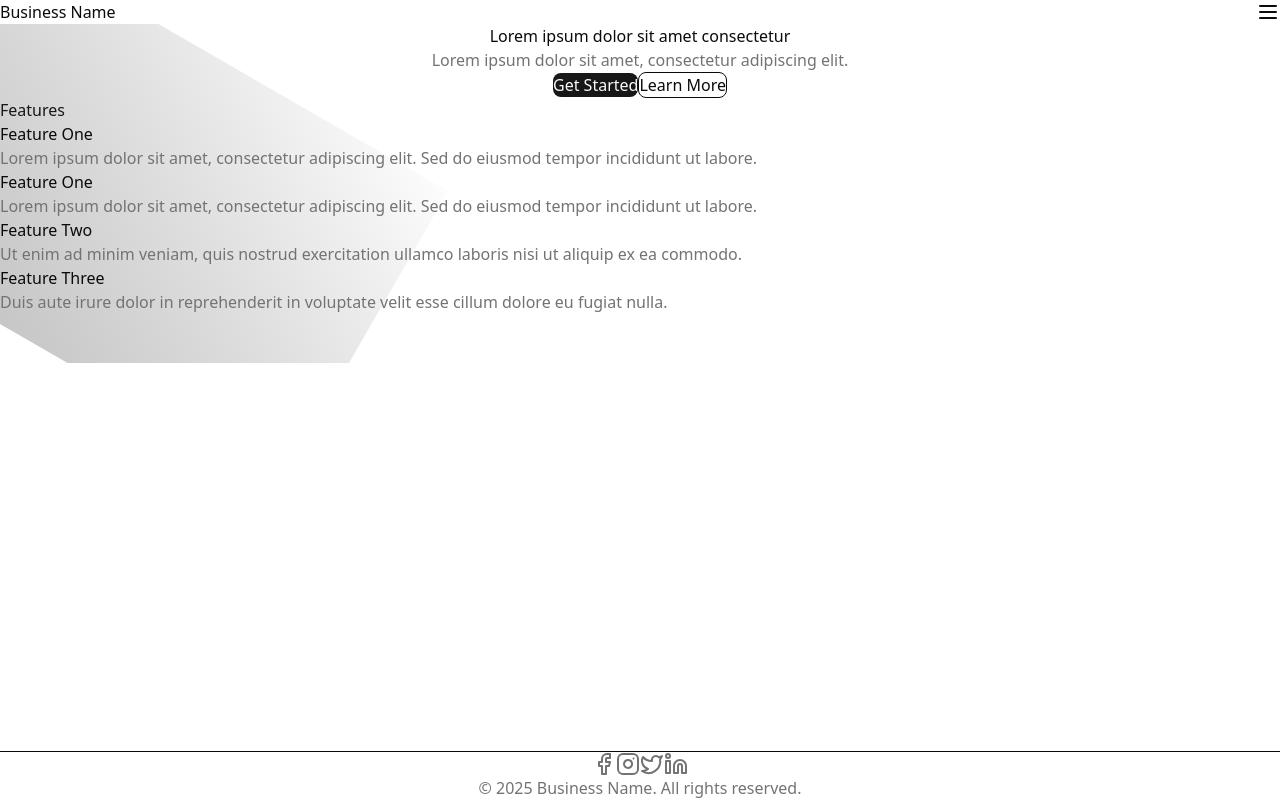
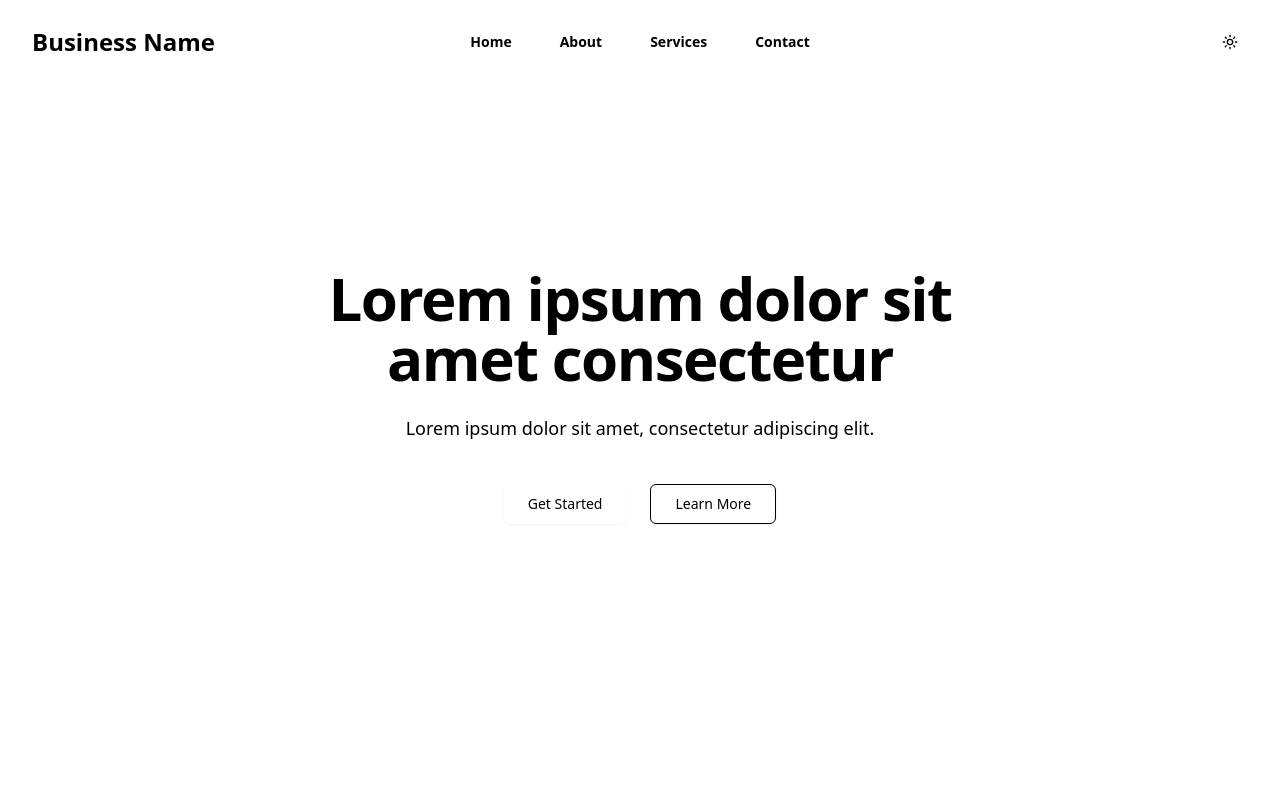
Before and after one commit to mandula-abhilash/business-template, a Next.js app in the folder frontend/: page / in a window 1280 px wide. Shown: the top 800 px of the page. Built offline with nearby package versions, Linux system fonts and the light colour scheme.

Commit message:
Fix theming

```diff
--- a/frontend/src/app/globals.css
+++ b/frontend/src/app/globals.css
@@ -1,124 +1,59 @@
-@import "tailwindcss/preflight";
-@import "tailwindcss/utilities";
-
+@import "tailwindcss";
 @plugin "tailwindcss-animate";
-
-@custom-variant dark (&:is(.dark *));
-
-@theme inline {
-  --color-background: var(--background);
-  --color-foreground: var(--foreground);
-  --font-sans: var(--font-geist-sans);
-  --font-mono: var(--font-geist-mono);
-  --color-sidebar-ring: var(--sidebar-ring);
-  --color-sidebar-border: var(--sidebar-border);
-  --color-sidebar-accent-foreground: var(--sidebar-accent-foreground);
-  --color-sidebar-accent: var(--sidebar-accent);
-  --color-sidebar-primary-foreground: var(--sidebar-primary-foreground);
-  --color-sidebar-primary: var(--sidebar-primary);
-  --color-sidebar-foreground: var(--sidebar-foreground);
-  --color-sidebar: var(--sidebar);
-  --color-chart-5: var(--chart-5);
-  --color-chart-4: var(--chart-4);
-  --color-chart-3: var(--chart-3);
-  --color-chart-2: var(--chart-2);
-  --color-chart-1: var(--chart-1);
-  --color-ring: var(--ring);
-  --color-input: var(--input);
-  --color-border: var(--border);
-  --color-destructive: var(--destructive);
-  --color-accent-foreground: var(--accent-foreground);
-  --color-accent: var(--accent);
-  --color-muted-foreground: var(--muted-foreground);
-  --color-muted: var(--muted);
-  --color-secondary-foreground: var(--secondary-foreground);
-  --color-secondary: var(--secondary);
-  --color-primary-foreground: var(--primary-foreground);
-  --color-primary: var(--primary);
-  --color-popover-foreground: var(--popover-foreground);
-  --color-popover: var(--popover);
-  --color-card-foreground: var(--card-foreground);
-  --color-card: var(--card);
-  --radius-sm: calc(var(--radius) - 4px);
-  --radius-md: calc(var(--radius) - 2px);
-  --radius-lg: var(--radius);
-  --radius-xl: calc(var(--radius) + 4px);
-}
 
 :root {
   --radius: 0.625rem;
-  --background: oklch(1 0 0);
-  --foreground: oklch(0.145 0 0);
-  --card: oklch(1 0 0);
-  --card-foreground: oklch(0.145 0 0);
-  --popover: oklch(1 0 0);
-  --popover-foreground: oklch(0.145 0 0);
-  --primary: oklch(0.205 0 0);
-  --primary-foreground: oklch(0.985 0 0);
-  --secondary: oklch(0.97 0 0);
-  --secondary-foreground: oklch(0.205 0 0);
-  --muted: oklch(0.97 0 0);
-  --muted-foreground: oklch(0.556 0 0);
-  --accent: oklch(0.97 0 0);
-  --accent-foreground: oklch(0.205 0 0);
-  --destructive: oklch(0.577 0.245 27.325);
-  --border: oklch(0.922 0 0);
-  --input: oklch(0.922 0 0);
-  --ring: oklch(0.708 0 0);
-  --chart-1: oklch(0.646 0.222 41.116);
-  --chart-2: oklch(0.6 0.118 184.704);
-  --chart-3: oklch(0.398 0.07 227.392);
-  --chart-4: oklch(0.828 0.189 84.429);
-  --chart-5: oklch(0.769 0.188 70.08);
-  --sidebar: oklch(0.985 0 0);
-  --sidebar-foreground: oklch(0.145 0 0);
-  --sidebar-primary: oklch(0.205 0 0);
-  --sidebar-primary-foreground: oklch(0.985 0 0);
-  --sidebar-accent: oklch(0.97 0 0);
-  --sidebar-accent-foreground: oklch(0.205 0 0);
-  --sidebar-border: oklch(0.922 0 0);
-  --sidebar-ring: oklch(0.708 0 0);
+  --font-sans: var(--font-geist-sans);
+  --font-mono: var(--font-geist-mono);
+
+  --background: #ffffff;
+  --foreground: #1f2937;
+  --card: #ffffff;
+  --card-foreground: #1f2937;
+  --popover: #ffffff;
+  --popover-foreground: #1f2937;
+  --primary: #0066ff;
+  --primary-foreground: #ffffff;
+  --secondary: #6366f1;
+  --secondary-foreground: #ffffff;
+  --muted: #f3f4f6;
+  --muted-foreground: #6b7280;
+  --accent: #f43f5e;
+  --accent-foreground: #ffffff;
+  --destructive: #ef4444;
+  --destructive-foreground: #ffffff;
+  --border: #e5e7eb;
+  --input: #e5e7eb;
+  --ring: #0066ff;
 }
 
 .dark {
-  --background: oklch(0.145 0 0);
-  --foreground: oklch(0.985 0 0);
-  --card: oklch(0.205 0 0);
-  --card-foreground: oklch(0.985 0 0);
-  --popover: oklch(0.205 0 0);
-  --popover-foreground: oklch(0.985 0 0);
-  --primary: oklch(0.922 0 0);
-  --primary-foreground: oklch(0.205 0 0);
-  --secondary: oklch(0.269 0 0);
-  --secondary-foreground: oklch(0.985 0 0);
-  --muted: oklch(0.269 0 0);
-  --muted-foreground: oklch(0.708 0 0);
-  --accent: oklch(0.269 0 0);
-  --accent-foreground: oklch(0.985 0 0);
-  --destructive: oklch(0.704 0.191 22.216);
-  --border: oklch(1 0 0 / 10%);
-  --input: oklch(1 0 0 / 15%);
-  --ring: oklch(0.556 0 0);
-  --chart-1: oklch(0.488 0.243 264.376);
-  --chart-2: oklch(0.696 0.17 162.48);
-  --chart-3: oklch(0.769 0.188 70.08);
-  --chart-4: oklch(0.627 0.265 303.9);
-  --chart-5: oklch(0.645 0.246 16.439);
-  --sidebar: oklch(0.205 0 0);
-  --sidebar-foreground: oklch(0.985 0 0);
-  --sidebar-primary: oklch(0.488 0.243 264.376);
-  --sidebar-primary-foreground: oklch(0.985 0 0);
-  --sidebar-accent: oklch(0.269 0 0);
-  --sidebar-accent-foreground: oklch(0.985 0 0);
-  --sidebar-border: oklch(1 0 0 / 10%);
-  --sidebar-ring: oklch(0.556 0 0);
+  --background: #1f2937;
+  --foreground: #f9fafb;
+  --card: #1f2937;
+  --card-foreground: #f9fafb;
+  --popover: #1f2937;
+  --popover-foreground: #f9fafb;
+  --primary: #0066ff;
+  --primary-foreground: #ffffff;
+  --secondary: #6366f1;
+  --secondary-foreground: #ffffff;
+  --muted: #374151;
+  --muted-foreground: #9ca3af;
+  --accent: #f43f5e;
+  --accent-foreground: #ffffff;
+  --destructive: #ef4444;
+  --destructive-foreground: #ffffff;
+  --border: #374151;
+  --input: #374151;
+  --ring: #0066ff;
 }
 
 @layer base {
   * {
-    @apply border-border outline-ring/50;
+    @apply border-[--border];
   }
   body {
-    @apply bg-background text-foreground;
+    @apply bg-[--background] text-[--foreground];
   }
 }
--- a/frontend/tailwind.config.js
+++ b/frontend/tailwind.config.js
@@ -71,5 +71,5 @@ module.exports = {
       },
     },
   },
-  plugins: [],
+  plugins: [require("tailwindcss-animate")],
 };
```
